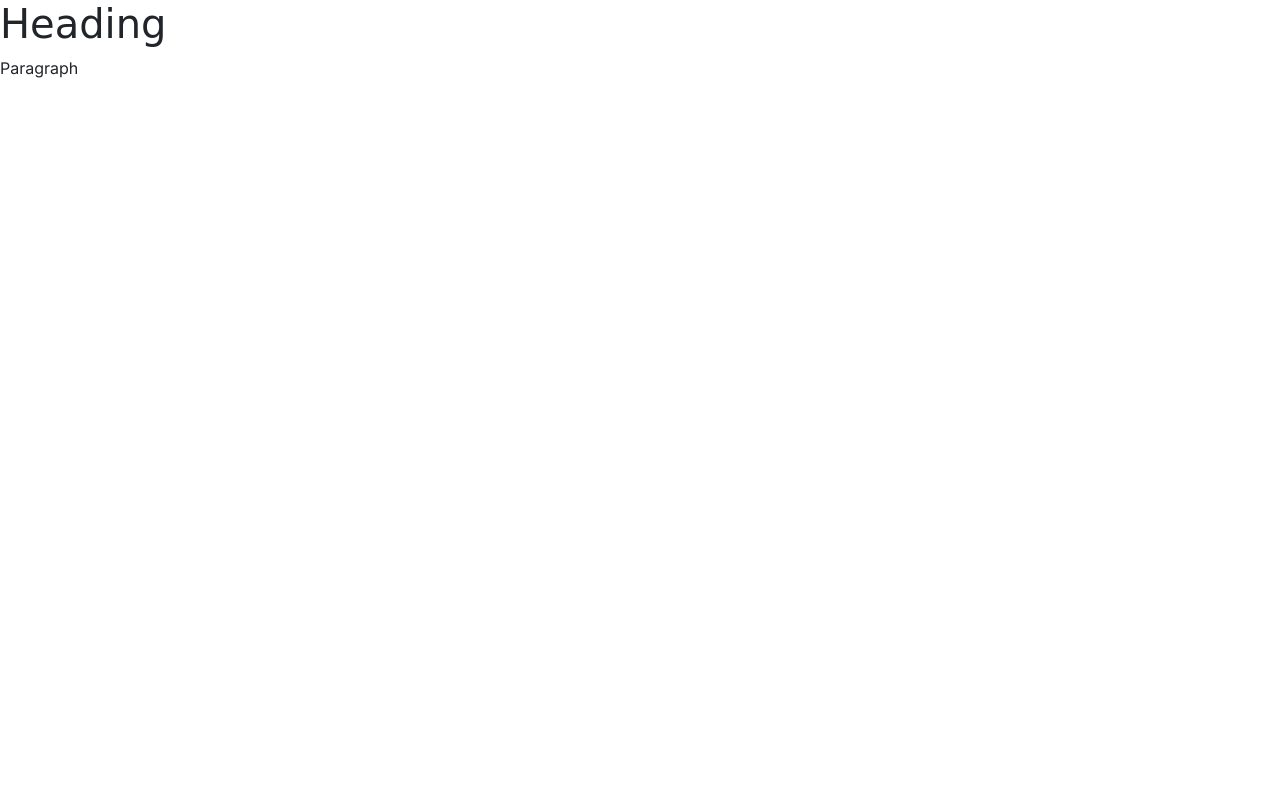
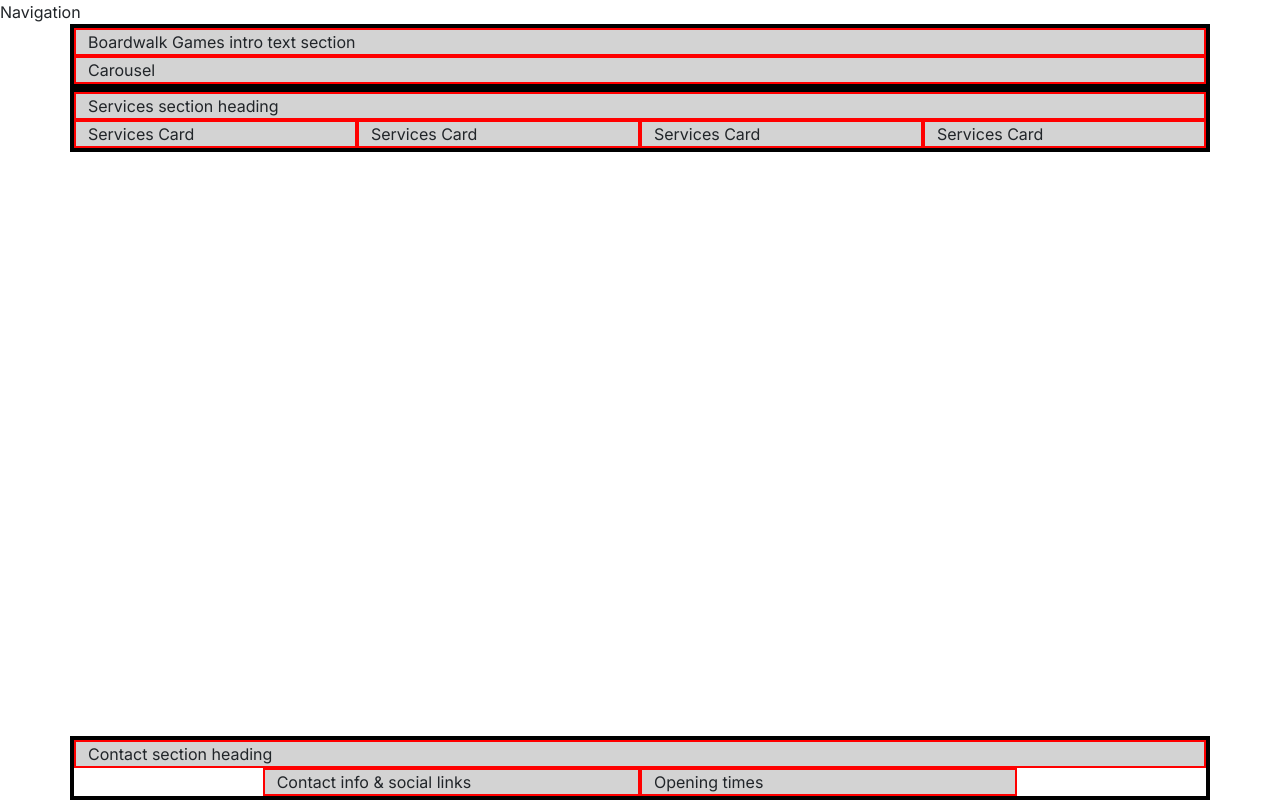
Before and after one commit to cscode07/boardwalk-games, a plain HTML site: page index.html in a window 1280 px wide. Drawn offline with nearby package versions, Linux system fonts and the light colour scheme; a web font is replaced by a local one.

Commit message:
adding the homepage boilerplate

```diff
--- a/assets/css/style.css
+++ b/assets/css/style.css
@@ -1,10 +1,41 @@
 /* google fonts import */
 @import url('https://fonts.googleapis.com/css2?family=Inter:wght@100..900&family=Macondo&display=swap');
 
+/* css variables */
+:root {
+    --primary-font: 'Inter', sans-serif;
+    --secondary-font: 'Macondo', cursive;
+    --primary-color: #3a2620; /*dark brown*/
+    --secondary-color: #aa9581; /*light brown*/
+    --highligt-color: #416a8e; /*blue*/
+    --highligt-color-light: #7a9fc2; /*light blue*/
+    }
+
+/* global styles */
+
 body {
-    font-family: 'Inter', sans-serif;
+    font-family: var(--primary-font);
 }
 
-h1 {
-    font-family: 'Macondo', cursive;
+h1,
+h2,
+h3 {
+    font-family: var(--secondary-font);
+    color: var(--primary-color);
 }
+
+.sub-heading-color {
+    color: var(--highligt-color);
+}
+
+/* grid visualisation css for testing */
+
+.container,
+.row {
+    border: 2px solid black;
+}
+
+ .col-12 {
+    border: 2px solid red;
+    background-color: lightgray;
+}
--- a/index.html
+++ b/index.html
@@ -4,7 +4,15 @@
 <head>
     <meta charset="UTF-8">
     <meta name="viewport" content="width=device-width, initial-scale=1.0">
-    <title>Document</title>
+    <title>Boardwalk Games | Home </title>
+
+    <meta name="description" content="Boardwalk Games, your ultimate gaming retreat! Perfect for casual gamers, enthusiasts, and student gatherings. Visit us for your next adventure in board gaming.">
+<!-- favicons generated by favicon.io -->
+<link rel="apple-touch-icon" sizes="180x180" href="assets/images/apple-touch-icon.png">
+<link rel="icon" type="image/png" sizes="32x32" href="assets/images/favicon-32x32.png">
+<link rel="icon" type="image/png" sizes="16x16" href="assets/images/favicon-16x16.png">
+
+
 
 <!-- Bootstrap 5 CSS -->
     <link href="https://cdn.jsdelivr.net/npm/bootstrap@5.3.3/dist/css/bootstrap.min.css" rel="stylesheet"
@@ -14,12 +22,47 @@
     <link rel="stylesheet" href="assets/css/style.css">
 </head>
 
-<body>
-    <h1>Heading</h1>
-    <p>Paragraph</p>
+<body class="d-flex flex-column min-vh-100">
+    <!--navigation-->
+    <div>Navigation</div>
+
+    <!--Header with carousel-->
+    <header class="container">
+        <div class="row">
+            <div class="col-12 col-lx-6">Boardwalk Games intro text section</div>
+            <div class="col-12 col-lx-6">Carousel</div>
+        </div>
+    </header>
+
+    <!--main element to hold all key sections of the home page. It is not part of the grid structure-->
+    <main>
+        <!--services section-->
+        <section class="container">
+          <div class="row">
+            <div class="col-12">Services section heading</div>
+            <div class="col-12 col-md-6 col-xl-3">Services Card</div>
+            <div class="col-12 col-md-6 col-xl-3">Services Card</div>
+            <div class="col-12 col-md-6 col-xl-3">Services Card</div>
+            <div class="col-12 col-md-6 col-xl-3">Services Card</div>
+          </div>
+        </section>
+    </main>
+
+    <!--Footer / contact section-->
+    <footer class="mt-auto">
+        <div class="container">
+          <div class="row justify-content-center">
+             <div class="col-12">Contact section heading</div>
+             <!--contact info-->
+             <div class="col-12 col-md-6 col-xl-4">Contact info & social links</div>
+                <!--Opening times-->
+             <div class="col-12 col-md-6 col-xl-4">Opening times</div>
+          </div>
+        </div>
+    </footer>
 
     <!-- bootstrap JS -->
-     <script src="https://cdn.jsdelivr.net/npm/bootstrap@5.3.3/dist/js/bootstrap.bundle.min.js"
+    <script src="https://cdn.jsdelivr.net/npm/bootstrap@5.3.3/dist/js/bootstrap.bundle.min.js"
         integrity="sha384-YvpcrYf0tY3lHB60NNkmXc5s9fDVZLESaAA55NDzOxhy9GkcIdslK1eN7N6jIeHz" crossorigin="anonymous">
     </script>
 
```
